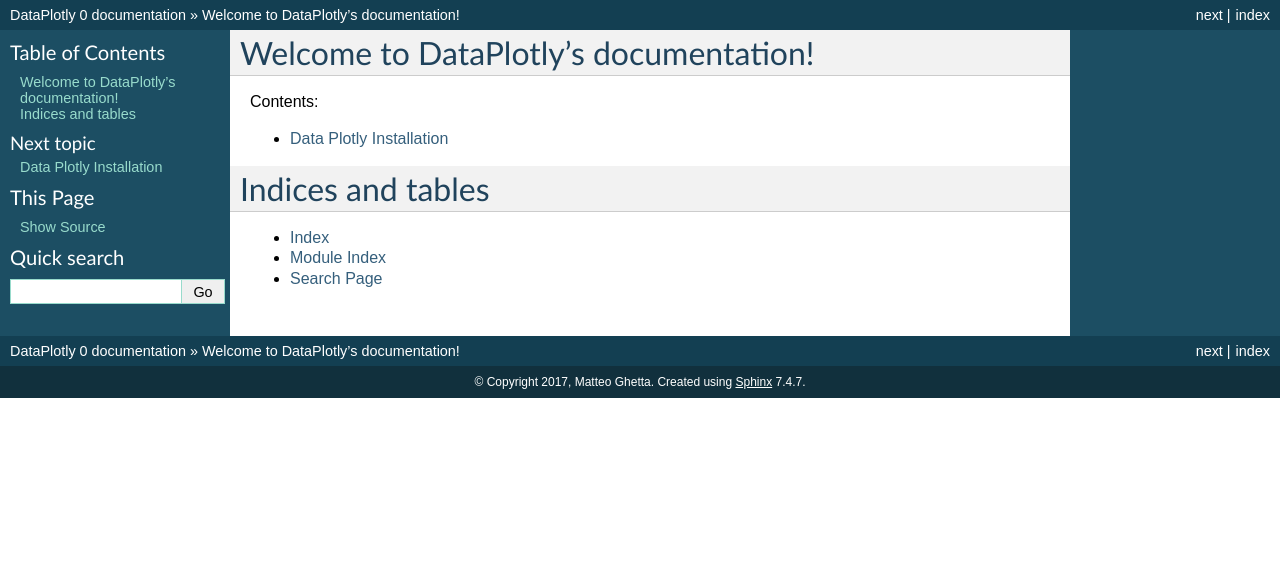
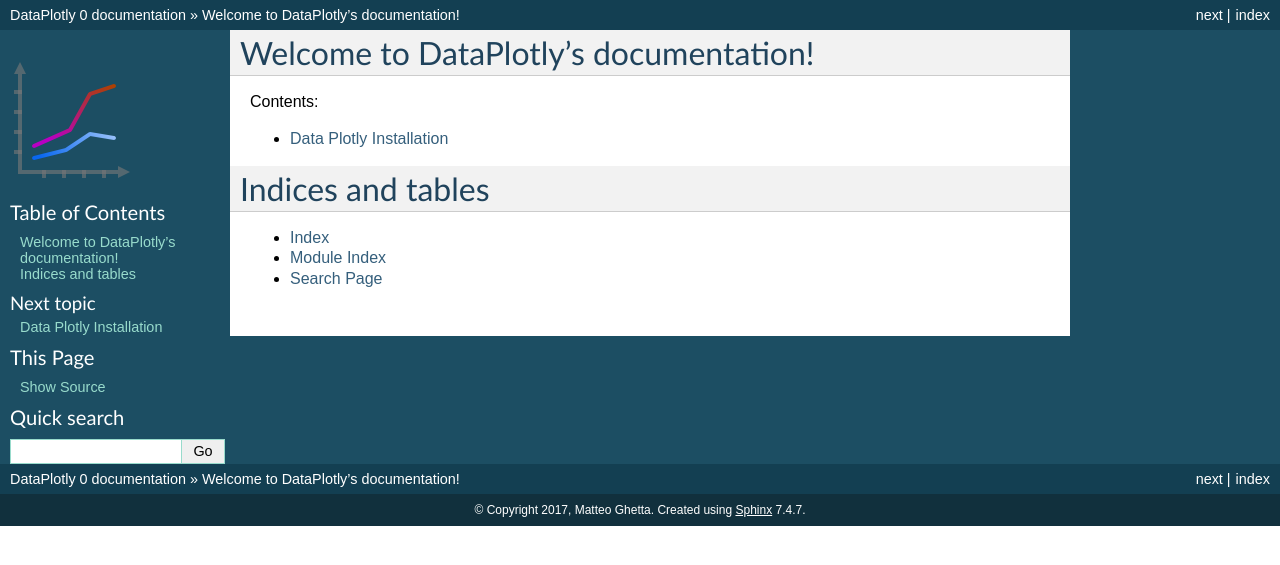
Before and after one commit to ghtmtt/DataPlotly, a Sphinx documentation site: the page built from help/source/index.rst, in a window 1280 px wide. Shown: the top 565 px of the page. Built offline with Sphinx 7.4.7, drawn with Linux system fonts in a browser that asks for light colours; formulas are drawn with MathJax 3.

Commit message:
try to correct path of icon for RTD

```diff
--- a/help/source/conf.py
+++ b/help/source/conf.py
@@ -110,7 +110,7 @@
 
 # The name of an image file (relative to this directory) to place at the top
 # of the sidebar.
-html_logo = '../icon.png'
+html_logo = '../../icon.png'
 
 # The name of an image file (within the static path) to use as favicon of the
 # docs.  This file should be a Windows icon file (.ico) being 16x16 or 32x32
```
